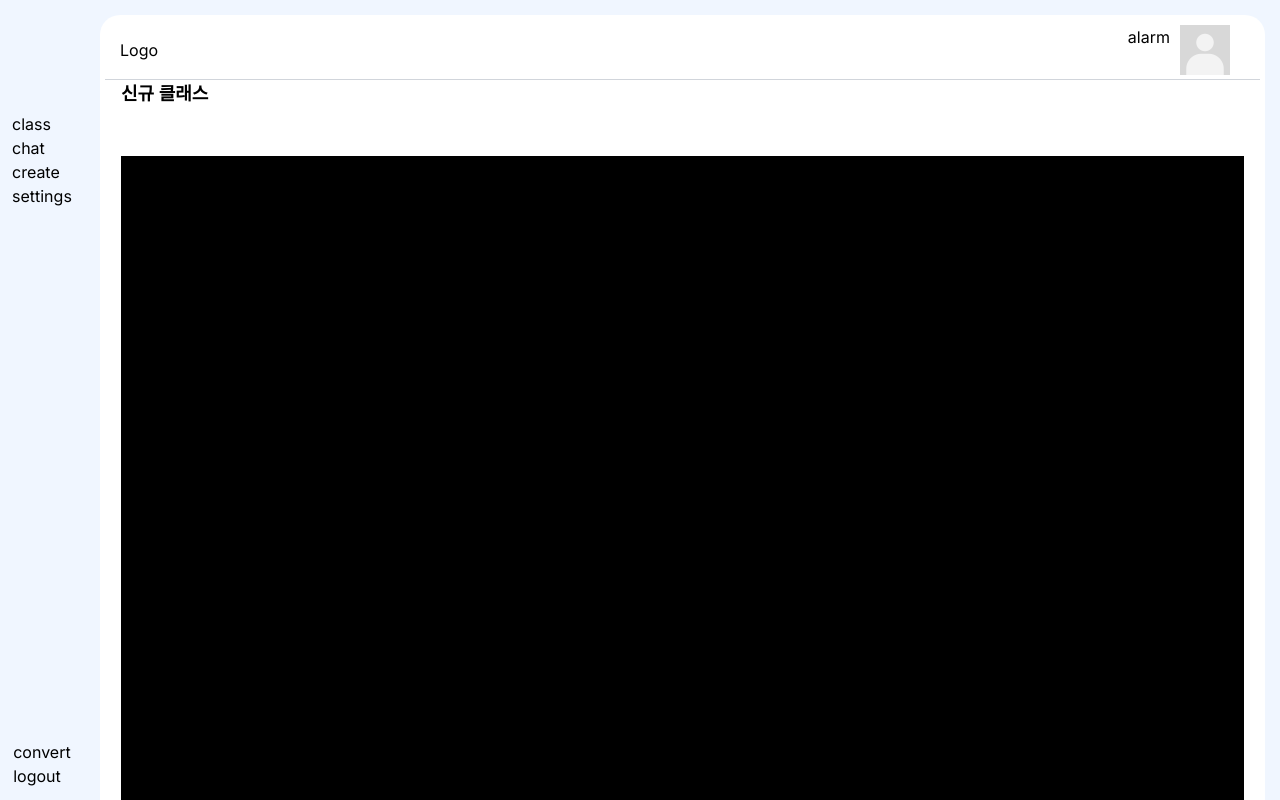
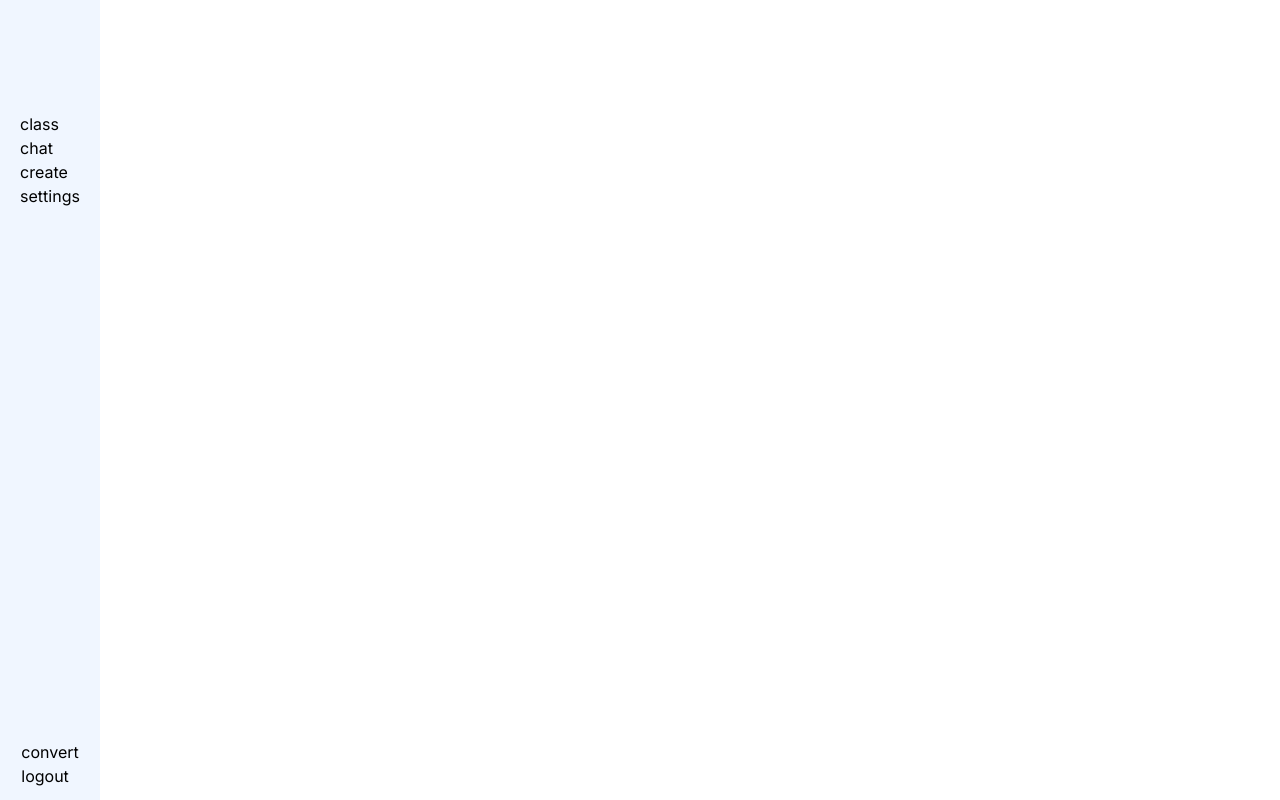
Before and after one commit to ClassRoom-Project/ClassRoom-Project, a Next.js app: page / in a window 1280 px wide. Shown: the top 800 px of the page. Built offline with nearby package versions, Linux system fonts and the light colour scheme.

Commit message:
merge:get code

```diff
--- a/src/app/layout.tsx
+++ b/src/app/layout.tsx
@@ -4,7 +4,7 @@ import './globals.css';
 import { QueryProvider } from './provider';
 
 import Link from 'next/link';
-import UserLayout from '@/components/main/UserLayout';
+import UserLayout from '@/components/common/UserLayout';
 import BorderLayout from '@/components/common/BorderLayout';
 
 const inter = Inter({ subsets: ['latin'] });
--- a/src/components/common/BorderLayout.tsx
+++ b/src/components/common/BorderLayout.tsx
@@ -1,11 +1,9 @@
 import React, { PropsWithChildren } from 'react';
 
-const Layout = ({ children }: PropsWithChildren) => {
+const BorderLayout = ({ children }: PropsWithChildren) => {
   return (
     <>
-      <header className="fixed top-0 left-0 right-0 h-[15px]bg-[#F0F6FF] z-50"></header>
-
-      <div className="fixed p-3 top-0 bottom-0 min-h-screen flex flex-col justify-between items-center left-0 w-[100px]bg-[#F0F6FF] z-40">
+      <div className="fixed p-3 top-0 bottom-0 min-h-screen flex flex-col justify-between items-center left-0 w-[100px] bg-[#F0F6FF] z-50">
         <div className=" mt-[100px]">
           <div>class</div>
           <div>chat</div>
@@ -17,16 +15,8 @@ const Layout = ({ children }: PropsWithChildren) => {
           <div>logout</div>
         </div>
       </div>
-
-      <div className="fixed top-0 bottom-0 min-h-screen right-0 w-[15px]bg-[#F0F6FF] z-40"></div>
-
-      <main className="bg-[#F0F6FF] p-[15px] pl-[100px]">
-        <div className="h-full bg-white rounded-[20px] p-[5px]">{children}</div>
-      </main>
-
-      <footer className="fixed bottom-0 left-0 right-0 h-[15px]bg-[#F0F6FF] z-50"></footer>
     </>
   );
 };
 
-export default Layout;
+export default BorderLayout;
```
Also changed, not shown: src/components/common/UserLayout.tsx (renamed from src/components/main/UserLayout.tsx).
